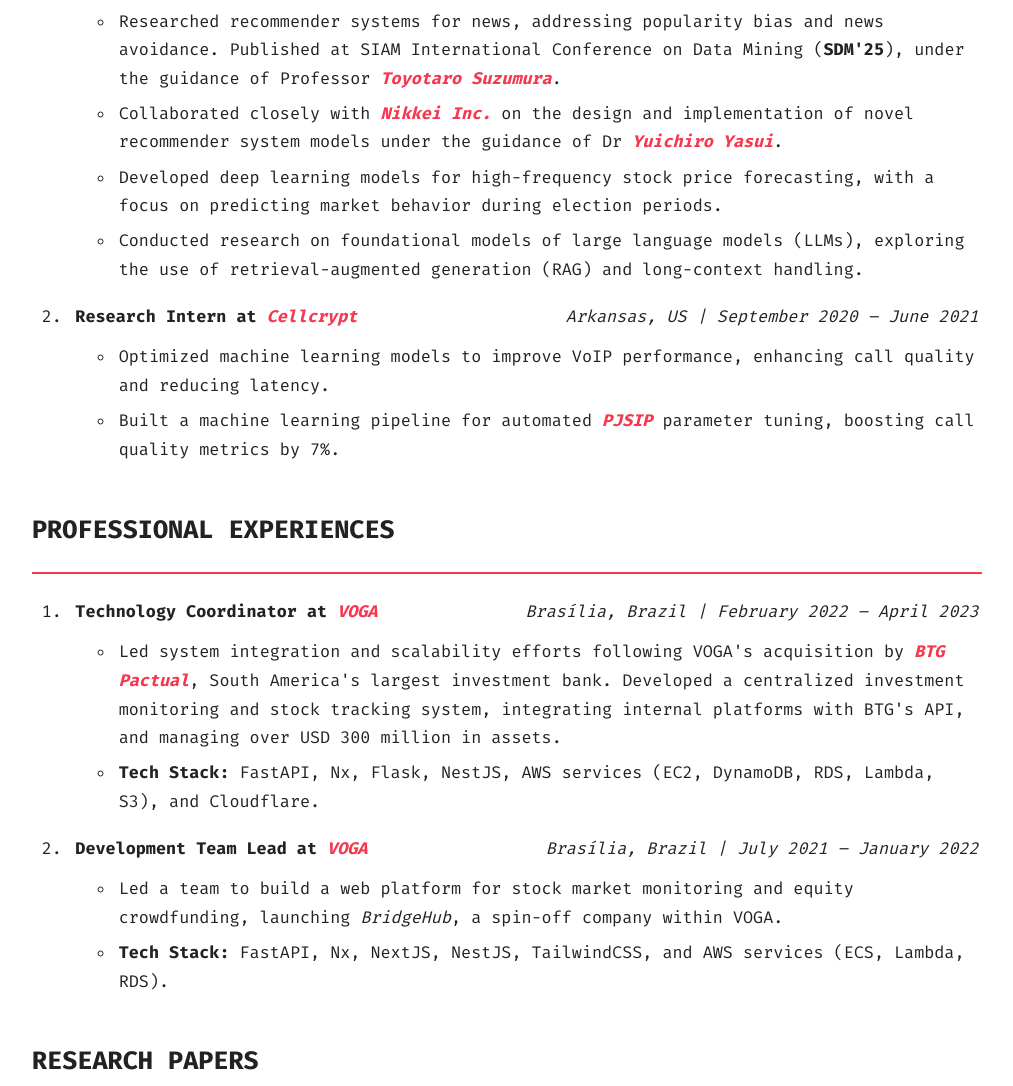
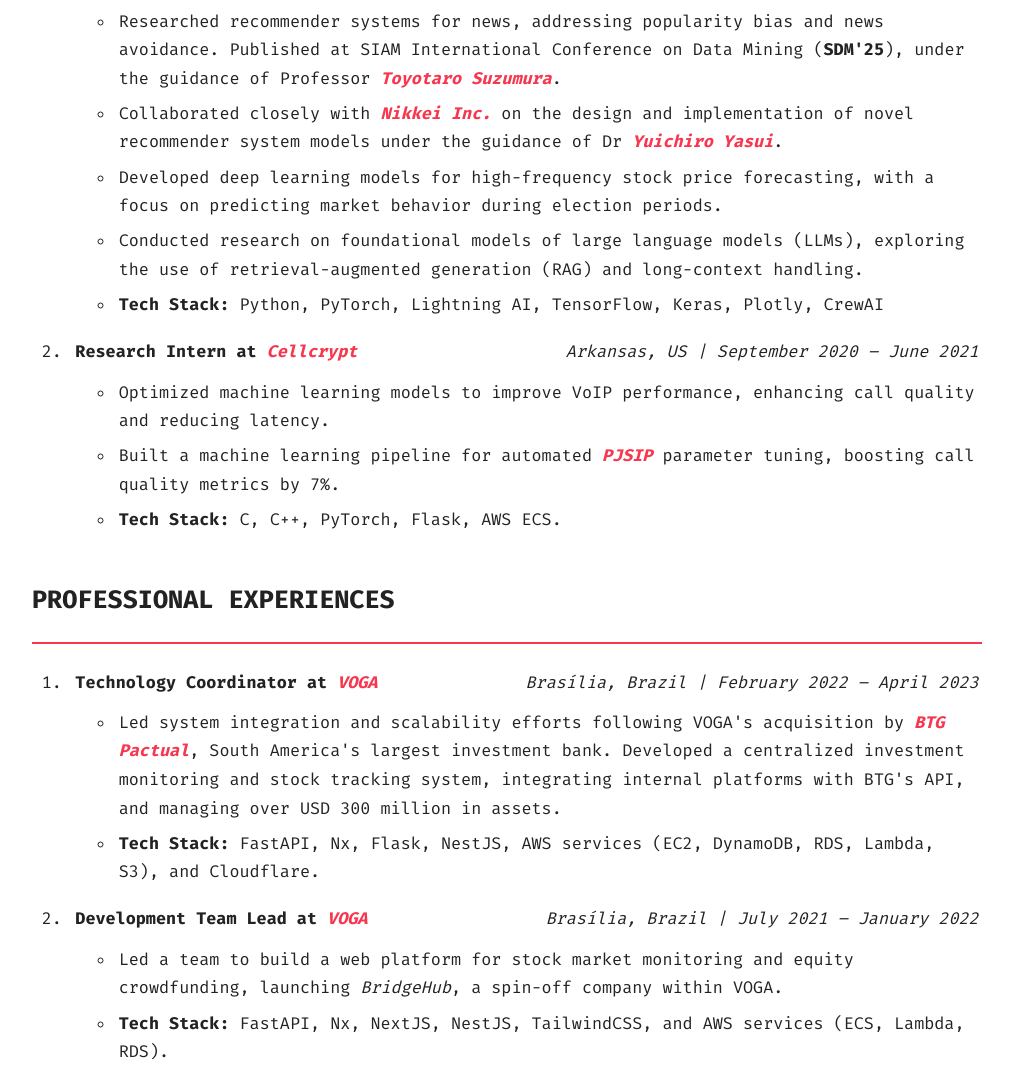
Before and after one commit to igor17400/lines-of-me, a plain HTML site: page index.html in a window 1280 px wide. Shown: the part 1585-2671 px from the top of the page, without its empty margins (133-1146 px from the left). Drawn offline with Linux system fonts and the light colour scheme.

Commit message:
feat: added tech stack into research experience

```diff
--- a/index.html
+++ b/index.html
@@ -120,6 +120,7 @@
                                 href="https://scholar.google.com/citations?user=Vrki6PQAAAAJ&hl=en" target="_blank"><i>Yuichiro Yasui</i></a>.</li>
                         <li>Developed deep learning models for high-frequency stock price forecasting, with a focus on predicting market behavior during election periods.</li>
                         <li>Conducted research on foundational models of large language models (LLMs), exploring the use of retrieval-augmented generation (RAG) and long-context handling.</li>
+                        <li><b>Tech Stack:</b> Python, PyTorch, Lightning AI, TensorFlow, Keras, Plotly, CrewAI</li>
                     </ul>
                 </li>
                 <li><b>Research Intern at <a class="profile-highlight" href="https://www.cellcrypt.com/"
@@ -128,6 +129,7 @@
                     <ul>
                         <li>Optimized machine learning models to improve VoIP performance, enhancing call quality and reducing latency.</li>
                         <li>Built a machine learning pipeline for automated <a class="profile-highlight" href="https://www.pjsip.org/" target="_blank"><i>PJSIP</i></a> parameter tuning, boosting call quality metrics by 7%.</li>
+                        <li><b>Tech Stack:</b> C, C++, PyTorch, Flask, AWS ECS.</li>
                     </ul>
                 </li>
             </ol>
```
